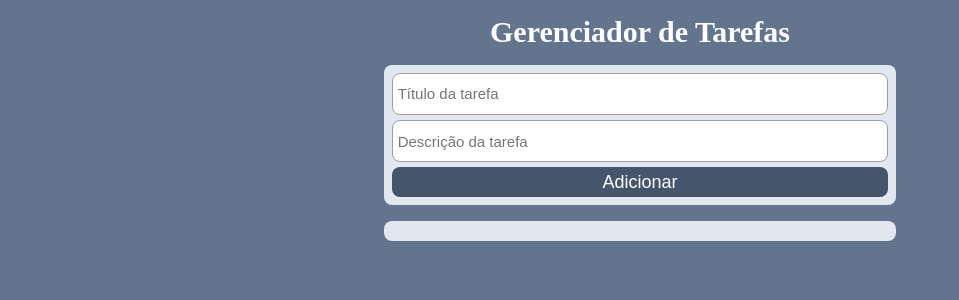
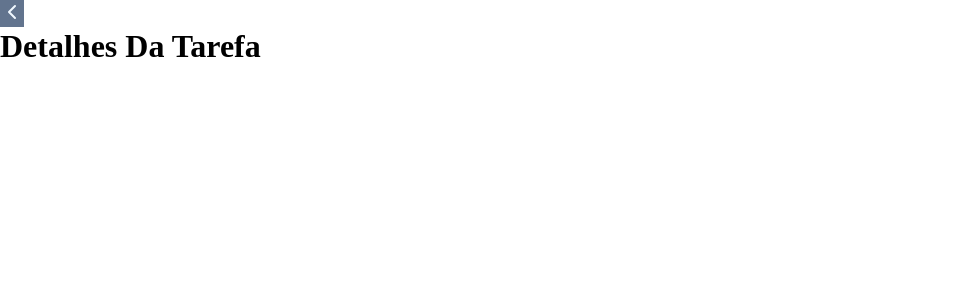
Before and after one commit to AugDev862/Gereciador-de-Tarefas, a React (Vite) app: page /Task in a window 1280 px wide. Shown: the top 300 px of the page, without its empty margins (0-959 px from the left). Built offline with nearby package versions, Linux system fonts and the light colour scheme.

Commit message:
Início da definição de rotas e da tela de informação das tasks

```diff
--- a/package.json
+++ b/package.json
@@ -13,6 +13,7 @@
     "lucide-react": "^0.435.0",
     "react": "^18.3.1",
     "react-dom": "^18.3.1",
+    "react-router-dom": "^6.26.1",
     "uuid": "^11.1.0"
   },
   "devDependencies": {
--- a/src/App.jsx
+++ b/src/App.jsx
@@ -39,11 +39,13 @@ function App() {
       <div className="principal">
         <h1 className="titulo">Gerenciador de Tarefas</h1>
         <AddTask onAddTaskSubmit={onAddTaskSubmit} />
-        <Tasks
-          tasks={tasks}
-          onTaskClick={onTaskClick}
-          onDeleteTaskClick={onDeleteTaskClick}
-        />
+        {tasks.length !== 0 ? (
+          <Tasks
+            tasks={tasks}
+            onTaskClick={onTaskClick}
+            onDeleteTaskClick={onDeleteTaskClick}
+          />
+        ) : null}
       </div>
     </div>
   );
--- /dev/null
+++ b/src/Pages/TaskPage.jsx
@@ -0,0 +1,14 @@
+import { ChevronLeftIcon } from "lucide-react";
+
+function TaskPage() {
+  return (
+    <div>
+      <button className="returnApp">
+        <ChevronLeftIcon />
+      </button>
+      <h1>Detalhes Da Tarefa</h1>
+    </div>
+  );
+}
+
+export default TaskPage;
--- a/src/index.css
+++ b/src/index.css
@@ -9,6 +9,12 @@
   background-color: oklch(55.4% 0.046 257.417);
   display: flex;
   justify-content: center;
+}
+
+.returnApp {
+  color: aliceblue;
+  background-color: oklch(55.4% 0.046 257.417);
+  border: none;
 }
 
 .titulo {
--- a/src/main.jsx
+++ b/src/main.jsx
@@ -1,10 +1,23 @@
-import { StrictMode } from 'react'
-import { createRoot } from 'react-dom/client'
-import App from './App.jsx'
-import './index.css'
+import { StrictMode } from "react";
+import { createRoot } from "react-dom/client";
+import App from "./App.jsx";
+import "./index.css";
+import { createBrowserRouter, RouterProvider } from "react-router-dom";
+import TaskPage from "./Pages/TaskPage.jsx";
 
-createRoot(document.getElementById('root')).render(
+const router = createBrowserRouter([
+  {
+    path: "/",
+    element: <App />,
+  },
+  {
+    path: "/Task",
+    element: <TaskPage />,
+  },
+]);
+
+createRoot(document.getElementById("root")).render(
   <StrictMode>
-    <App />
-  </StrictMode>,
-)
+    <RouterProvider router={router} />
+  </StrictMode>
+);
```
Also changed, not shown: 1 other file (tests, documents, lock files or other folders).
